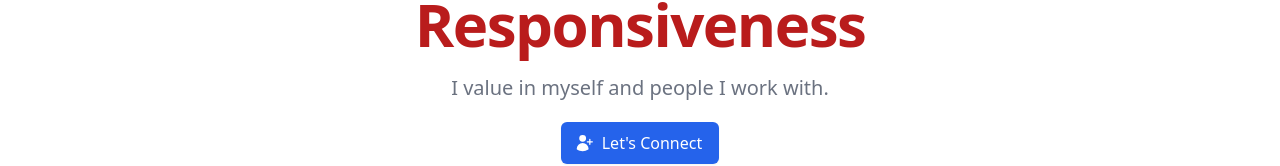
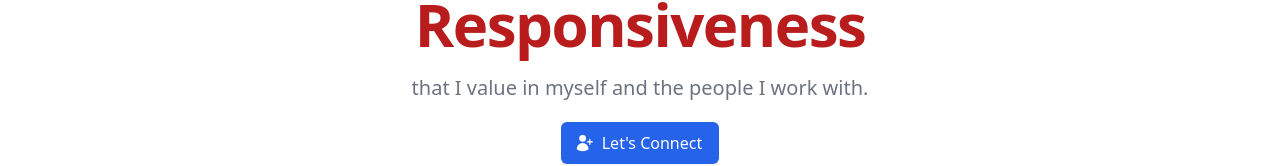
Before and after one commit to maksym-boytsov/maksym-boytsov, a Next.js app: page / in a window 1280 px wide. Shown: the part 433-599 px from the top of the page. Built offline with nearby package versions, Linux system fonts and the light colour scheme.

Commit message:
fix: typos

```diff
--- a/pages/index.tsx
+++ b/pages/index.tsx
@@ -108,7 +108,7 @@ export default function Home() {
             ))}
 
             <p className="mx-auto mt-5 max-w-xl text-xl text-gray-500">
-              I value in myself and people I work with.
+              that I value in myself and the people I work with.
             </p>
           </div>
 
```
